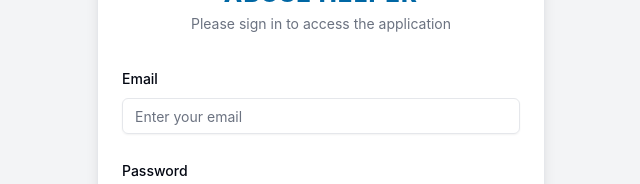
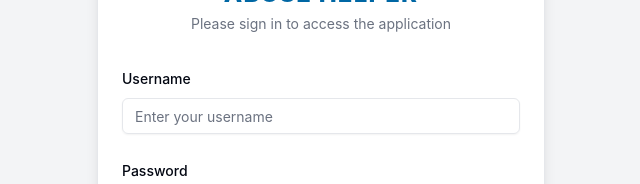
Before and after one commit to habibayoub/Abuse-Helper, a React (Vite) app in the folder frontend/: page / in a window 1280 px wide. Shown: the part 332-516 px from the top of the page, without its empty margins (319-959 px from the left). Built offline with nearby package versions, Linux system fonts and the light colour scheme.

Commit message:
Set up Keycloak login and userinfo retrieval

```diff
--- a/frontend/src/components/page/login.tsx
+++ b/frontend/src/components/page/login.tsx
@@ -8,13 +8,70 @@ import { ArrowRight } from "lucide-react";
 const PANTONE_301 = "#0067a4";
 
 const Login: React.FC = () => {
-    const [email, setEmail] = useState("");
+    const [username, setUsername] = useState("");
     const [password, setPassword] = useState("");
+    const [userInfo, setUserInfo] = useState("");
 
-    const handleLogin = (e: React.FormEvent) => {
+    const handleLogin = async (e: React.FormEvent) => {
         e.preventDefault();
-        // TODO: Implement actual login logic here
-        console.log("Login attempt with:", { email, password });
+        setUserInfo("");
+
+        const KEYCLOAK_URL = import.meta.env.VITE_KEYCLOAK_URL || "";
+        const REALM = import.meta.env.VITE_KEYCLOAK_REALM || "";
+        const CLIENT_ID = import.meta.env.VITE_KEYCLOAK_CLIENT_ID || "";
+        const CLIENT_SECRET = import.meta.env.VITE_KEYCLOAK_CLIENT_SECRET || "";
+
+        const params = new URLSearchParams({
+            client_id: CLIENT_ID,
+            grant_type: "password",
+            username,
+            password,
+            client_secret: CLIENT_SECRET,
+        });
+
+        try {
+            const response = await fetch(`${KEYCLOAK_URL}/realms/${REALM}/protocol/openid-connect/token`, {
+                method: "POST",
+                headers: {
+                    "Content-Type": "application/x-www-form-urlencoded",
+                },
+                body: params,
+            });
+
+            if (!response.ok) {
+                const errorData = await response.json();
+                throw new Error(errorData.error_description || "Login failed");
+            }
+
+            const data = await response.json();
+            console.log("Login successful:", data);
+
+            // Fetch user info using the access token
+            await fetchUserInfo(data.access_token, KEYCLOAK_URL, REALM);
+        } catch (error) {
+            console.error("Login error:", error);
+        }
+    };
+
+    const fetchUserInfo = async (accessToken: string, keycloakUrl: string, realm: string) => {
+        try {
+            const userInfoResponse = await fetch(`${keycloakUrl}/realms/${realm}/protocol/openid-connect/userinfo`, {
+                method: "GET",
+                headers: {
+                    "Authorization": `Bearer ${accessToken}`,
+                },
+            });
+
+            if (!userInfoResponse.ok) {
+                throw new Error("Failed to fetch user info");
+            }
+
+            const userInfoData = await userInfoResponse.json();
+            console.log("User info:", userInfoData);
+            setUserInfo(userInfoData);
+        } catch (error) {
+            console.error("Error fetching user info:", error);
+        }
     };
 
     return (
@@ -30,15 +87,16 @@ const Login: React.FC = () => {
                     <CardDescription className="mt-2">Please sign in to access the application</CardDescription>
                 </CardHeader>
                 <CardContent>
+                    {!userInfo ? (
                         <form onSubmit={handleLogin} className="space-y-6">
                             <div className="space-y-2">
-                            <Label htmlFor="email">Email</Label>
+                                <Label htmlFor="username">Username</Label>
                                 <Input
-                                id="email"
-                                type="email"
-                                placeholder="Enter your email"
-                                value={email}
-                                onChange={(e) => setEmail(e.target.value)}
+                                    id="username"
+                                    type="text"
+                                    placeholder="Enter your username"
+                                    value={username}
+                                    onChange={(e) => setUsername(e.target.value)}
                                     required
                                 />
                             </div>
@@ -64,6 +122,11 @@ const Login: React.FC = () => {
                                 </Button>
                             </div>
                         </form>
+                    ) : (
+                        <div>
+                            <h3 className="text-lg font-semibold mb-2">Welcome, {userInfo}!</h3>
+                        </div>
+                    )}
                 </CardContent>
             </Card>
         </div>
--- a/frontend/tsconfig.json
+++ b/frontend/tsconfig.json
@@ -9,6 +9,7 @@
     }
   ],
   "compilerOptions": {
+    "types": ["vite/client"],
     "baseUrl": ".",
     "paths": {
       "@/*": [
```
Also changed, not shown: 1 other file (tests, documents, lock files or other folders). Lines whose indentation alone changed are shown as unchanged.
